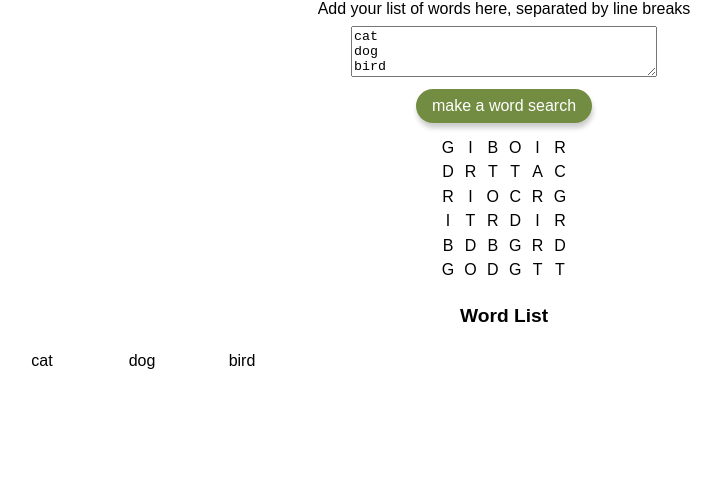
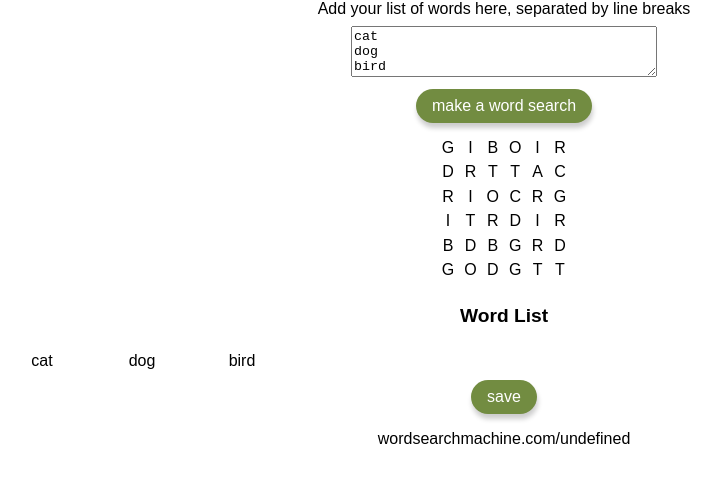
Before and after one commit to edabot/react-wordsearch, a React (Create React App) app: page / in a window 1280 px wide. Both pictures are taken after a click on the element "make a word search". Shown: the top 482 px of the page, without its empty margins (136-857 px from the left). Built offline with nearby package versions, Linux system fonts and the light colour scheme; no server answers.

Commit message:
add grid saving

```diff
--- a/package.json
+++ b/package.json
@@ -3,10 +3,14 @@
   "version": "0.1.0",
   "private": true,
   "dependencies": {
+    "axios": "^0.17.1",
     "react": "^16.2.0",
     "react-dom": "^16.2.0",
+    "react-router": "^4.2.0",
+    "react-router-dom": "^4.2.2",
     "react-scripts": "1.1.0",
-    "react-textarea-autosize": "^5.2.1"
+    "react-textarea-autosize": "^5.2.1",
+    "shortid": "^2.2.8"
   },
   "scripts": {
     "start": "react-scripts start",
--- a/src/App.js
+++ b/src/App.js
@@ -3,6 +3,7 @@ import './App.css';
 import WordSearch from "./wordSearch"
 import WordSearchDisplay from './WordSearchDisplay.react'
 import Textarea from "react-textarea-autosize";
+import utils from './util'
 
 const removeNonCharactersAndUppercase = (string) => {
   return string.replace(/[\W_]/g, '').toUpperCase()
@@ -31,7 +32,15 @@ class App extends Component {
       wordList: [],
       results: null,
       hoverWord: null,
-      showPositions: null
+      showPositions: null,
+      url: null
+    }
+  }
+
+  componentWillMount() {
+    if (this.props.match) {
+      utils.getGrid(this.props.match.params.id, this.loadGrid.bind(this))
+      this.setState({ url: `wordsearchmachine.com/${this.props.match.params.id}`})
     }
   }
 
@@ -45,6 +54,22 @@ class App extends Component {
     this.setState({ results: WordSearch(wordList), wordList: wordList })
   }
 
+  saveGrid() {
+    utils.postGrid(this.state.results.grid, this.state.results.rows, this.state.results.wordPositions, this.state.wordList, this.updateUrl.bind(this))
+  }
+
+  updateUrl(id) {
+    let path = "/" + id.data
+    window.history.pushState({urlPath:path},"",path)
+    this.setState({url: `wordsearchmachine.com/${id.data}`})
+  }
+
+  loadGrid(data) {
+    let {grid, rows, wordList, wordPositions} = data.data
+    let results = { grid: grid, rows: rows, wordPositions: wordPositions }
+    this.setState({ results: results, wordList: wordList, wordText: wordList.join('\n')  })
+  }
+
   changeHoverWord(e) {
     let hoverWord = removeNonCharactersAndUppercase(e.target.innerHTML),
       showPositions = this.state.results.wordPositions[hoverWord]
@@ -53,6 +78,14 @@ class App extends Component {
 
   clearHoverWord(e) {
     this.setState({ hoverWord: "", showPositions: [] })
+  }
+
+  displayUrl() {
+    if (this.state.url) {
+      return (
+        <div>{this.state.url}</div>
+      )
+    }
   }
 
   render() {
@@ -70,11 +103,16 @@ class App extends Component {
         </div>
           <div className="button-make" onClick={this.makeWordSearch.bind(this)}>make a word search</div>
         </div>
-        {this.state.results && <WordSearchDisplay results={this.state.results} wordList={this.state.wordList}
-        changeHoverWord={this.changeHoverWord.bind(this)}
-        clearHoverWord={this.clearHoverWord.bind(this)}
-        hoverWord={this.state.hoverWord}
-        showPositions={this.state.showPositions} /> }
+        {this.state.results && <div><WordSearchDisplay
+          results={this.state.results}
+          wordList={this.state.wordList}
+          changeHoverWord={this.changeHoverWord.bind(this)}
+          clearHoverWord={this.clearHoverWord.bind(this)}
+          hoverWord={this.state.hoverWord}
+          showPositions={this.state.showPositions} /><div className="button-make" onClick={this.saveGrid.bind(this)}>save</div>
+          </div>
+        }
+        {this.displayUrl()}
       </div>
     );
   }
--- /dev/null
+++ b/src/Routes.react.js
@@ -0,0 +1,18 @@
+import React from 'react'
+import {
+  BrowserRouter as Router,
+  Route,
+  Link
+} from 'react-router-dom'
+import App from './App'
+
+const Routes = () => (
+  <Router>
+    <div>
+      <Route exact path="/" component={App} />
+      <Route path="/:id" component={App}/>
+    </div>
+  </Router>
+)
+
+export default Routes
--- a/src/index.js
+++ b/src/index.js
@@ -1,8 +1,8 @@
 import React from 'react';
 import ReactDOM from 'react-dom';
 import './index.css';
-import App from './App';
+import Routes from './Routes.react';
 import registerServiceWorker from './registerServiceWorker';
 
-ReactDOM.render(<App />, document.getElementById('root'));
+ReactDOM.render(<Routes />, document.getElementById('root'));
 registerServiceWorker();
--- /dev/null
+++ b/src/util.js
@@ -0,0 +1,32 @@
+import axios from 'axios'
+import shortid from 'shortid'
+
+const utils = {
+  postGrid: (grid, rows, wordPositions, wordList, callback) => {
+    axios.post("https://qr7yduveu8.execute-api.us-east-1.amazonaws.com/dev", {
+      "gridId": shortid.generate(),
+      "grid": grid,
+      "rows": rows,
+      "wordPositions": wordPositions,
+      "wordList": wordList
+    })
+    .then(function (response) {
+      callback(response);
+    })
+    .catch(function (error) {
+      console.log(error);
+    });
+  },
+
+  getGrid: (gridId, callback) => {
+    axios.get('https://qr7yduveu8.execute-api.us-east-1.amazonaws.com/dev/?gridId=' + gridId)
+      .then(function (response) {
+        callback(response);
+      })
+      .catch(function (error) {
+        console.log(error);
+      });
+  }
+}
+
+export default utils
--- a/src/wordSearch.js
+++ b/src/wordSearch.js
@@ -162,6 +162,7 @@ const WordSearch = (wordList = list, rowInput = 50, colInput = 50) => {
     }
   }
   runWordSearch()
+  console.log(response);
   return response
 }
 
```
Also changed, not shown: gg.js (added, +21 -0 lines), 1 other file (tests, documents, lock files or other folders).
